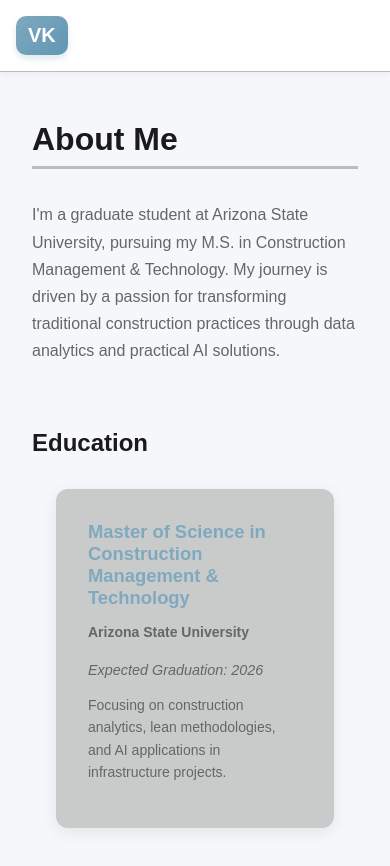
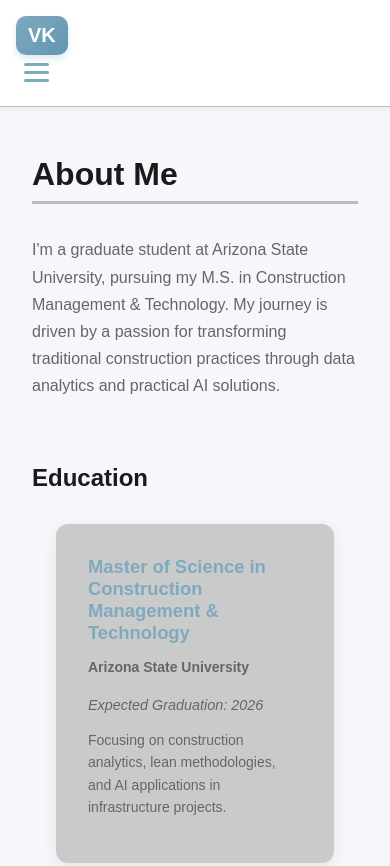
Before and after one commit to vravisa3/vinodwebsite, a plain HTML site: page about.html in a window 390 px wide. Shown: the top 866 px of the page. Drawn offline with Linux system fonts and the light colour scheme.

Commit message:
Update about.html

```diff
--- a/about.html
+++ b/about.html
@@ -11,6 +11,11 @@
 <header class="site-header">
   <div class="nav-inner">
     <a class="brand" href="index.html"><span class="logo">VK</span></a>
+          <button id="menu-toggle" class="menu-toggle" aria-label="Toggle navigation menu" aria-expanded="false">
+        <span class="bar"></span>
+        <span class="bar"></span>
+        <span class="bar"></span>
+      </button>
     <nav class="main-nav">
               <a href="index.html">Home</a>
                           <a href="about.html">About</a>
```
